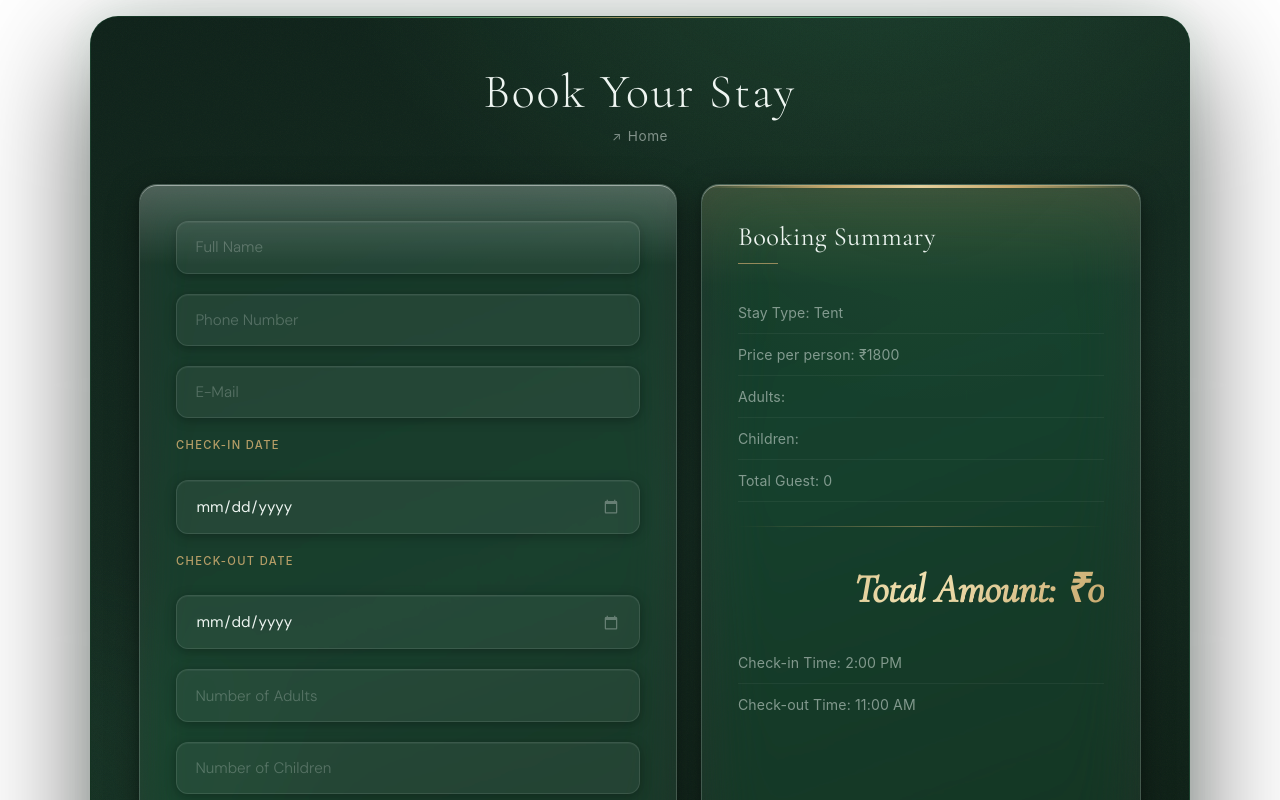
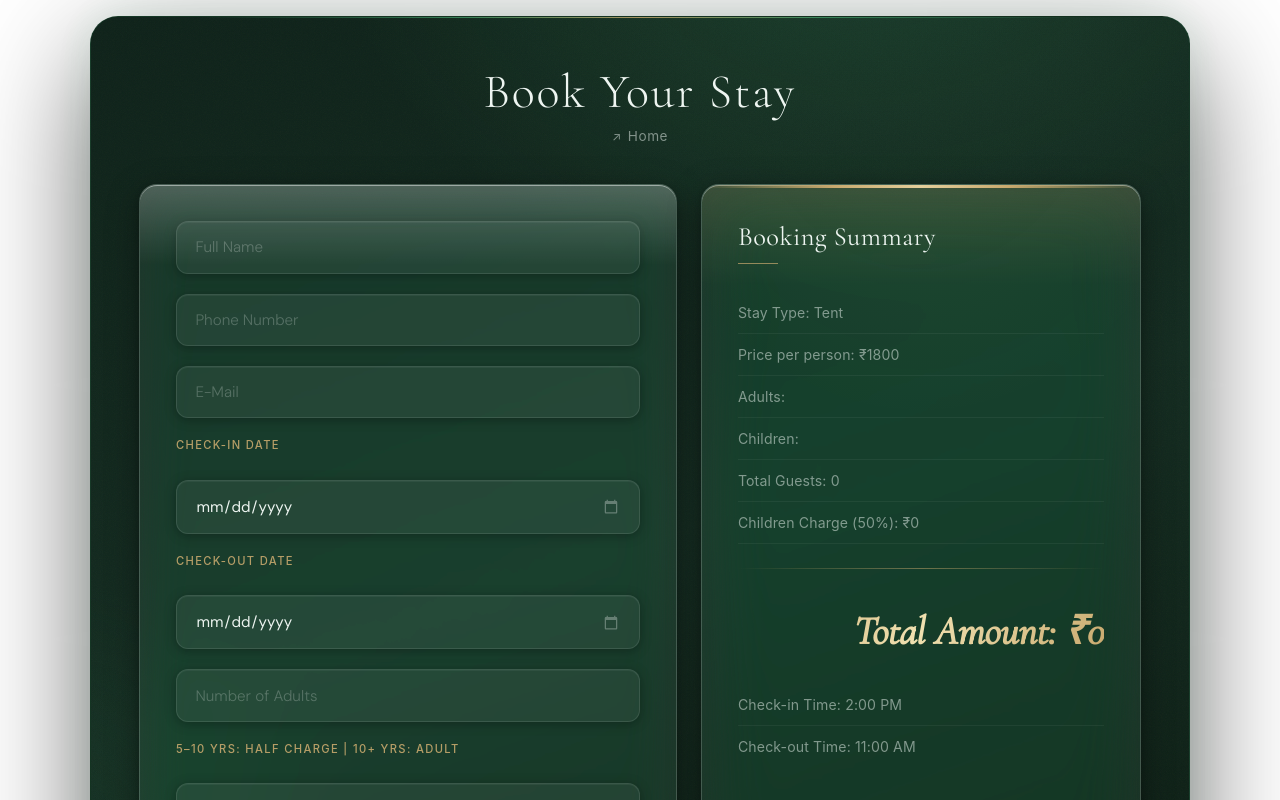
Before and after one commit to rahman24-dev/resort-bboking, a React (Vite) app: page /booking in a window 1280 px wide. Shown: the top 800 px of the page. Built offline with nearby package versions, Linux system fonts and the light colour scheme; a web font is replaced by a local one.

Commit message:
Changes in Children Pricing

```diff
--- a/src/Pages/Booking.jsx
+++ b/src/Pages/Booking.jsx
@@ -101,8 +101,11 @@ function Booking() {
   };
 
   const basePrice = stayPrices[formData.stayType];
-  const totalGuest = Number(formData.adults);
-  const totalAmount = basePrice * totalGuest;
+  const adults = Number(formData.adults) || 0;
+  const children = Number(formData.children) || 0;
+
+  const totalGuest = adults + children;
+  const totalAmount = (adults * basePrice) + (children * (basePrice / 2));
 
   return (
     <div className="booking-container">
@@ -125,6 +128,7 @@ function Booking() {
           <input type="date" name="checkOut" onChange={handleChange} required />
 
           <input type="number" name="adults" placeholder="Number of Adults" min="1" value={formData.adults} onChange={handleChange} />
+          <label>5–10 yrs: Half charge | 10+ yrs: Adult</label>
           <input type="number" name="children" placeholder="Number of Children" min="0" value={formData.children} onChange={handleChange} />
 
           <select name="stayType" value={formData.stayType} onChange={handleChange}>
@@ -155,7 +159,8 @@ function Booking() {
           <p>Price per person: ₹{basePrice}</p>
           <p>Adults: {formData.adults}</p>
           <p>Children: {formData.children}</p>
-          <p>Total Guest: {totalGuest}</p>
+          <p>Total Guests: {adults + children}</p>
+          <p>Children Charge (50%): ₹{children * (basePrice / 2)}</p>
           <hr />
           <h3>Total Amount: ₹{totalAmount}</h3>
           <p>Check-in Time: 2:00 PM</p>
```
